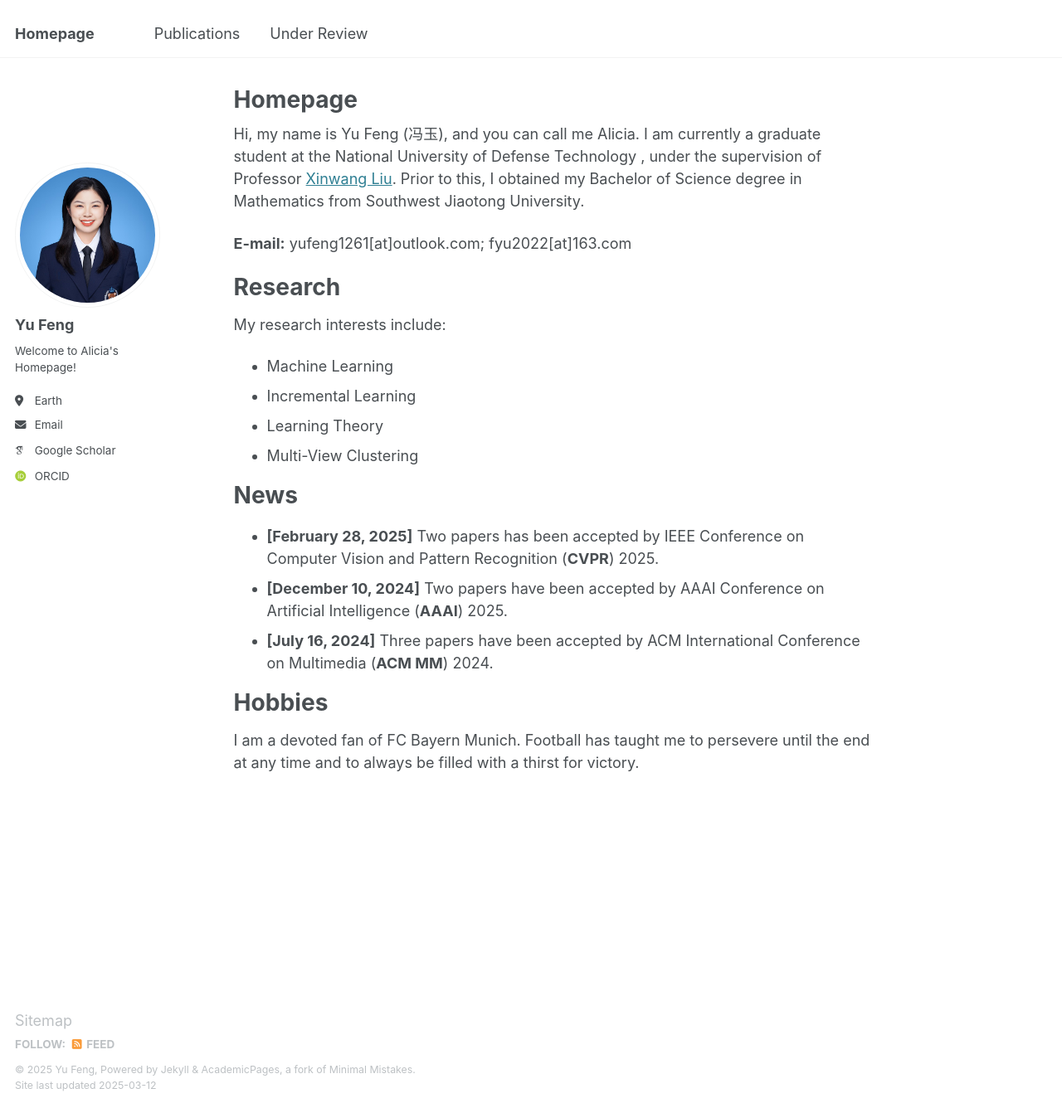
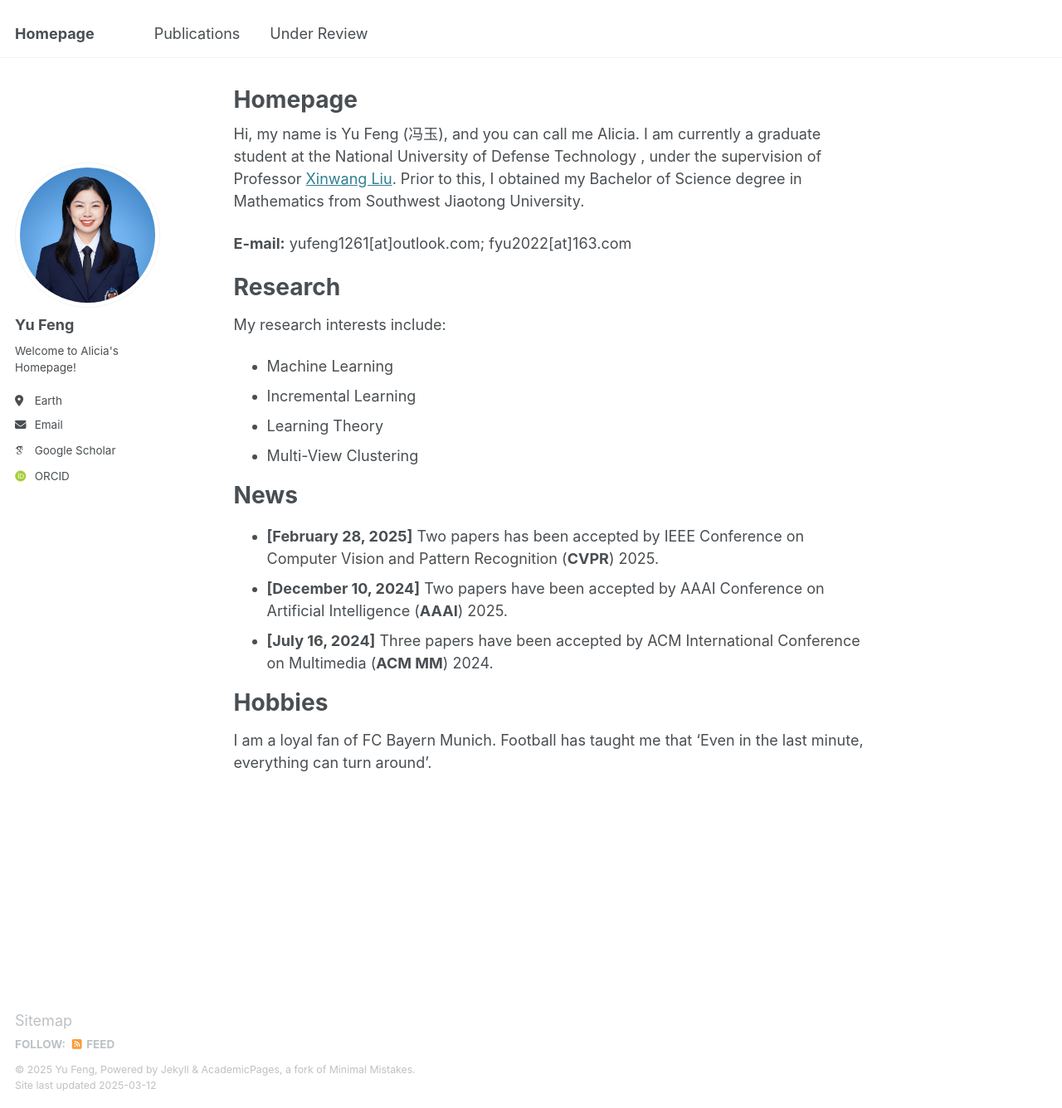
Before and after one commit to YuFeng23/YuFeng23.github.io, a Jekyll site: the page built from _pages/about.md, in a window 1280 px wide and 1336 px high. Shown: the whole window at 83% size. Built offline with Jekyll 4.4.1, drawn with Linux system fonts in a browser that asks for light colours; some web fonts are replaced.

Commit message:
about.md

```diff
--- a/_pages/about.md
+++ b/_pages/about.md
@@ -33,4 +33,4 @@ News
 
 Hobbies
 ======
-I am a devoted fan of FC Bayern Munich. Football has taught me to persevere until the end at any time and to always be filled with a thirst for victory.
+I am a loyal fan of FC Bayern Munich. Football has taught me that ‘Even in the last minute, everything can turn around’.
```
